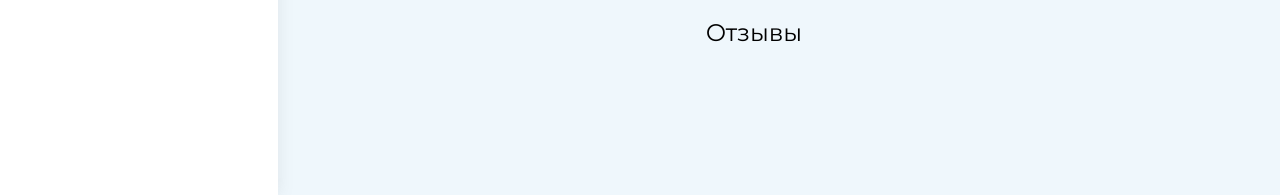
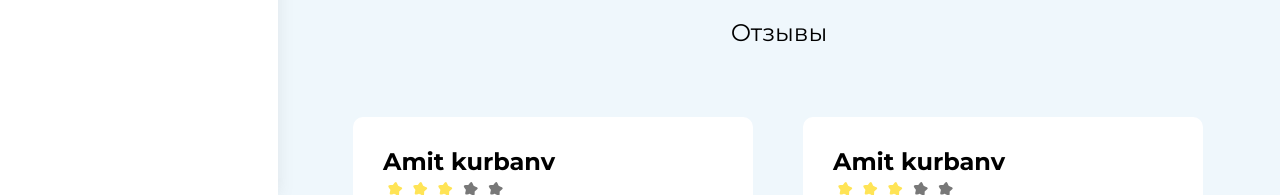
Before and after one commit to EmirlanDogdurbaev/libr2, a React (Vite) app: page /book/1 in a window 1280 px wide. Shown: the part 605-800 px from the top of the page. Built offline with nearby package versions, Linux system fonts and the light colour scheme; no server answers; sample sign-in values are in the browser's storage.

Commit message:
comments layout

```diff
--- a/src/components/Stars/Stars.jsx
+++ b/src/components/Stars/Stars.jsx
@@ -2,7 +2,7 @@ import React, { useEffect, useState } from "react";
 import star from "../../assets/icons/star.svg";
 import empt from "../../assets/icons/empty.svg";
 import classes from "./Stars.module.scss";
-export default function Stars({ amount, book, clickable }) {
+export default function Stars({ amount, book, clickable, setGrade }) {
   const [stars, setStars] = useState([]);
   const [empty, setEmpty] = useState([]);
   const all = [...stars, ...empty];
@@ -10,6 +10,7 @@ export default function Stars({ amount, book, clickable }) {
     if (clickable) {
       setStars(new Array(id + 1).fill("s"));
       setEmpty(new Array(5 - (id + 1)).fill("e"));
+      setGrade(stars.length)
     }
   }
   useEffect(() => {
--- a/src/pages/Book/Book.jsx
+++ b/src/pages/Book/Book.jsx
@@ -10,7 +10,8 @@ export default function Book() {
   const params = useParams();
   const [book, setBook] = useState({});
   const [dueDate, setDueDate] = useState("");
-  const [stars, setStars] = useState(0)
+  const [text, setText] = useState("");
+  const [grade, setGrade] = useState(0);
 
   async function fetchBook() {
     try {
@@ -19,10 +20,22 @@ export default function Book() {
         header
       );
       setBook(res.data);
+      console.log(res.data);
     } catch (e) {
       console.log(e.message);
     }
   }
+  // async function fetchReviews() {
+  //   try {
+  //     const res = await axios.get(
+  //       api + "/list/review/" + params.id + "/",
+  //       header
+  //     );
+  //     setBook(res.data);
+  //   } catch (e) {
+  //     console.log(e.message);
+  //   }
+  // }
   async function orderBook() {
     try {
       const res = await axios.post(
@@ -38,6 +51,25 @@ export default function Book() {
       console.log(e);
     }
   }
+  async function sendReview(e) {
+    e.preventDefault();
+    console.log(book.id);
+    try {
+      const res = await axios.post(
+        api + "/create/review/",
+        {
+          text,
+          grade,
+          book: book.id,
+        },
+        header
+      );
+      console.log(res.data);
+    } catch (e) {
+      console.log(e);
+    }
+  }
+
   useEffect(() => {
     fetchBook();
   }, []);
@@ -66,22 +98,59 @@ export default function Book() {
           </div>
         </article>
         <div className={cl.CommentBtn}>
-          <form action="">
+          <form onSubmit={(e) => sendReview(e)}>
             <label htmlFor="comment">
               На сколько это книга вам понравилось?
             </label>
-            <Stars amount={stars} book={book} clickable={true}/>
+            <Stars
+              amount={0}
+              book={book}
+              clickable={true}
+              setGrade={setGrade}
+            />
             <textarea
               type="text"
               id="comment"
               placeholder="comment"
               className={cl.body}
+              onChange={(e) => setText(e.target.value)}
             />
-            <button type="submit">Отправить</button>
+            <button>Отправить</button>
           </form>
         </div>
         <h3 className={cl.response}>Отзывы</h3>
-        <div className={cl.comment_cont}></div>
+        <div className={cl.comment_cont}>
+          <div>
+            <h2>Amit kurbanv</h2>
+            <Stars amount={3} book={book} />
+            <p>
+              Lorem ipsum dolor sit amet consectetur adipisicing elit. Deleniti
+              vero, modi beatae aliquid sunt accusantium quasi odio quia
+              reiciendis corrupti numquam eius pariatur similique. Rem odit ab
+              architecto natus quibusdam!
+            </p>
+          </div>
+          <div>
+            <h2>Amit kurbanv</h2>
+            <Stars amount={3} book={book} />
+            <p>
+              Lorem ipsum dolor sit amet consectetur adipisicing elit. Deleniti
+              vero, modi beatae aliquid sunt accusantium quasi odio quia
+              reiciendis corrupti numquam eius pariatur similique. Rem odit ab
+              architecto natus quibusdam!
+            </p>
+          </div>
+          <div>
+            <h2>Amit kurbanv</h2>
+            <Stars amount={3} book={book} />
+            <p>
+              Lorem ipsum dolor sit amet consectetur adipisicing elit. Deleniti
+              vero, modi beatae aliquid sunt accusantium quasi odio quia
+              reiciendis corrupti numquam eius pariatur similique. Rem odit ab
+              architecto natus quibusdam!
+            </p>
+          </div>
+        </div>
       </section>
     </div>
   );
--- a/src/pages/Book/Book.module.scss
+++ b/src/pages/Book/Book.module.scss
@@ -3,6 +3,9 @@
   margin: 0;
   width: 100%;
   min-height: 90vh;
+  display: flex;
+  flex-direction: column;
+  align-items: center;
 
   section {
     width: 95%;
@@ -20,10 +23,24 @@
     }
     .comment_cont {
       display: flex;
-      justify-content: space-evenly;
+      justify-content: start;
       flex-wrap: wrap;
-      gap: 15px;
-      padding: 0 0 50px 0;
+      gap: 50px;
+      padding: 50px;
+      >div{
+        flex: 0 1 400px;
+        background-color: #fff;
+        padding: 30px;
+        border-radius: 10px;
+        display: flex;
+        flex-direction: column;
+        >div:nth-child(2){
+          justify-content: start;
+          >*{
+            margin: 5px;
+          }
+        }
+      }
     }
   }
   .BookInfo {
```
